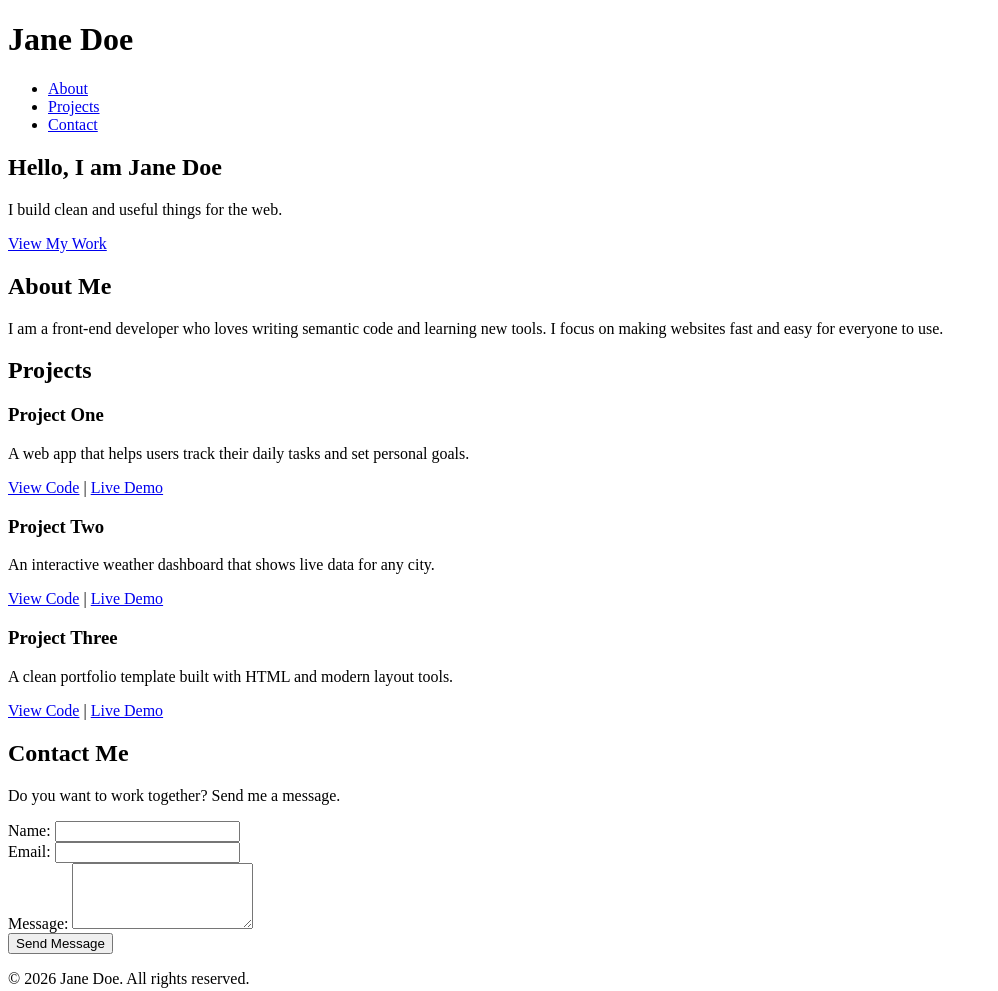
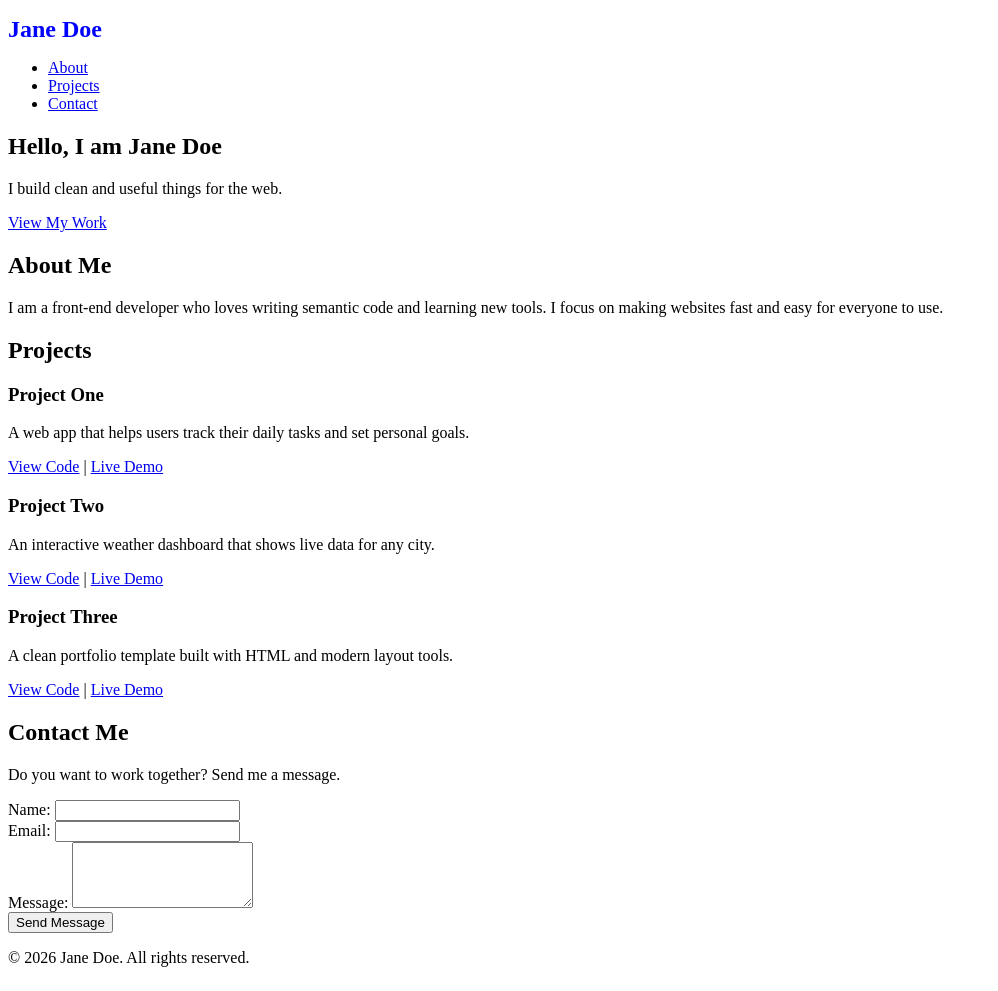
Before and after one commit to irvinggonzalezCode/time_tracker, a plain HTML site: page home.html in a window 1280 px wide. Shown: the whole page, without its empty margins (0-998 px from the left). Drawn offline with Linux system fonts and the light colour scheme.

Commit message:
added css file

```diff
--- a/home.html
+++ b/home.html
@@ -4,6 +4,7 @@
   <meta charset="UTF-8">
   <meta name="viewport" content="width=device-width, initial-scale=1.0">
   <title>Developer Portfolio</title>
+  <link rel="stylesheet" href="styles.css">
 </head>
 <body>
 
--- /dev/null
+++ b/styles.css
@@ -0,0 +1,4 @@
+h1 {
+    color: blue;
+    font-size: 24px;
+}
```
